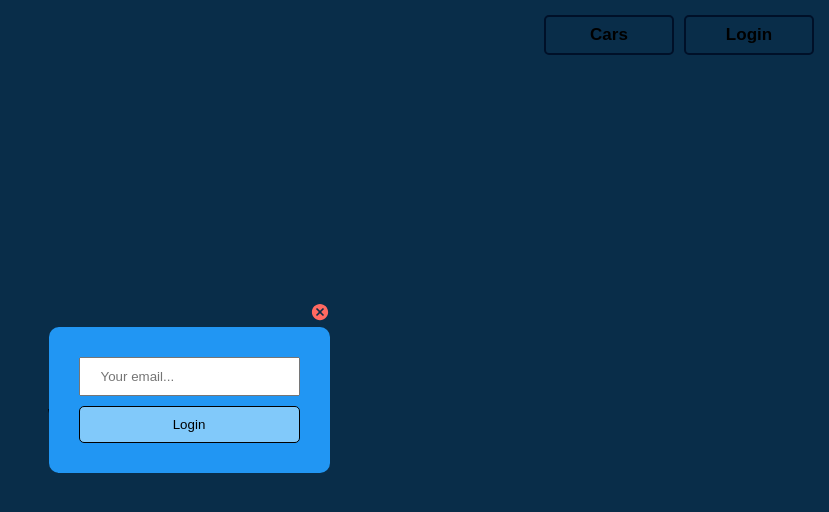
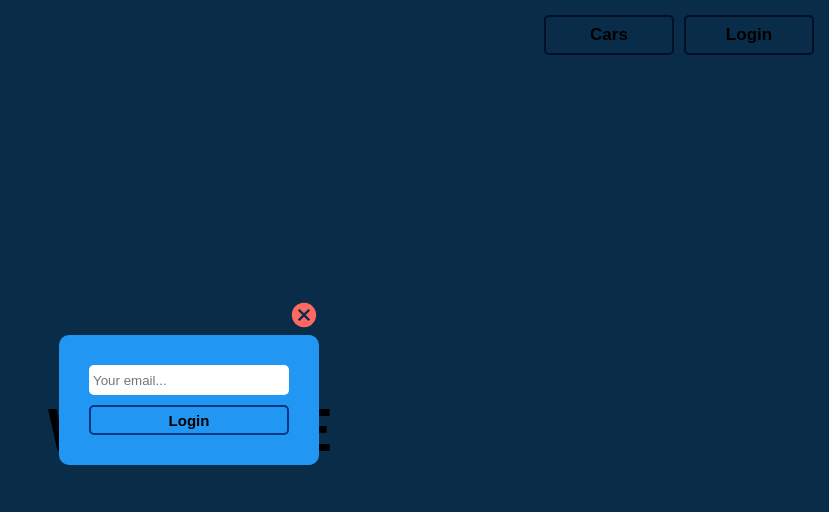
Before and after one commit to DianaCalx/cars-challenge, a React (Create React App) app: page / in a window 1280 px wide. Both pictures are taken after a click on the button "Login". Shown: the top 512 px of the page, without its empty margins (451-1280 px from the left). Built offline with nearby package versions, Linux system fonts and the light colour scheme; no server answers.

Commit message:
Modify styles in Login Component

```diff
--- a/src/components/Login.tsx
+++ b/src/components/Login.tsx
@@ -37,30 +37,47 @@ const Form = styled.form`
   background-color: ${props => props.theme.colors.mainColor};
   z-index: 100;
   border-radius: 1rem;
-
-  & > input {
-    padding: 1rem 2rem;
-    outline: none;
-
-    &:last-of-type {
-      border: 1px solid black;
-      border-radius: 0.5rem;
-      cursor: pointer;
-      background-color: ${props => props.theme.colors.successColor};
-    }
-  }
 `;
 
 const XButton = styled(IoMdCloseCircle)`
   fill: ${props => props.theme.colors.errorColor};;
   position: absolute;
-  top: -3rem;
+  top: -4rem;
   right: -0.5rem;
-  width: 3rem;
-  height: 3rem;
+  width: 4rem;
+  height: 4rem;
   padding: 0.5rem;
   cursor: pointer;
 `;
+
+const InputEmail = styled.input`
+  background-color: white;
+  border-style: none;
+  height: 3rem;
+  border-radius: 0.5rem;
+  padding: 0.4rem;
+  width: 20rem;
+`;
+
+const Submit = styled.button`
+  min-width: 13rem;
+  height: 3rem;
+  padding: 0.5rem 1rem;
+  font-size: 1.5rem;
+  font-weight: bold;
+  cursor: pointer;
+  border: 2px solid ${props => props.theme.colors.darkColor};
+  border-radius: 0.5rem;
+  background: ${props => props.theme.colors.mainColor};
+  color: ${props => props.theme.colors.darkColor2};
+
+  &:hover{
+    background: ${props => props.theme.colors.darkColor};
+    color: white;
+  }
+
+`;
+
 
 interface LoginFormInputs {
   email: string
@@ -113,11 +130,11 @@ const Login = () => {
 
   return (
     <Container>
-      <Form onSubmit={handleSubmit(onSubmit)}>
+      <Form>
         <Button StyledButton={XButton} onClick={() => setIsLoginModalOpen(false)} />
-        <input placeholder="Your email..." {...register("email", { required: true, pattern: emailRegex })} />
+        <InputEmail placeholder="Your email..." {...register("email", { required: true, pattern: emailRegex })} />
         { errorForm && <p>{errorForm}</p> }
-        <input type="submit" value="Login" />
+        <Button type="submit" onClick={handleSubmit(onSubmit)} StyledButton={Submit} > Login </Button>
       </Form>
     </Container>
   )
```
